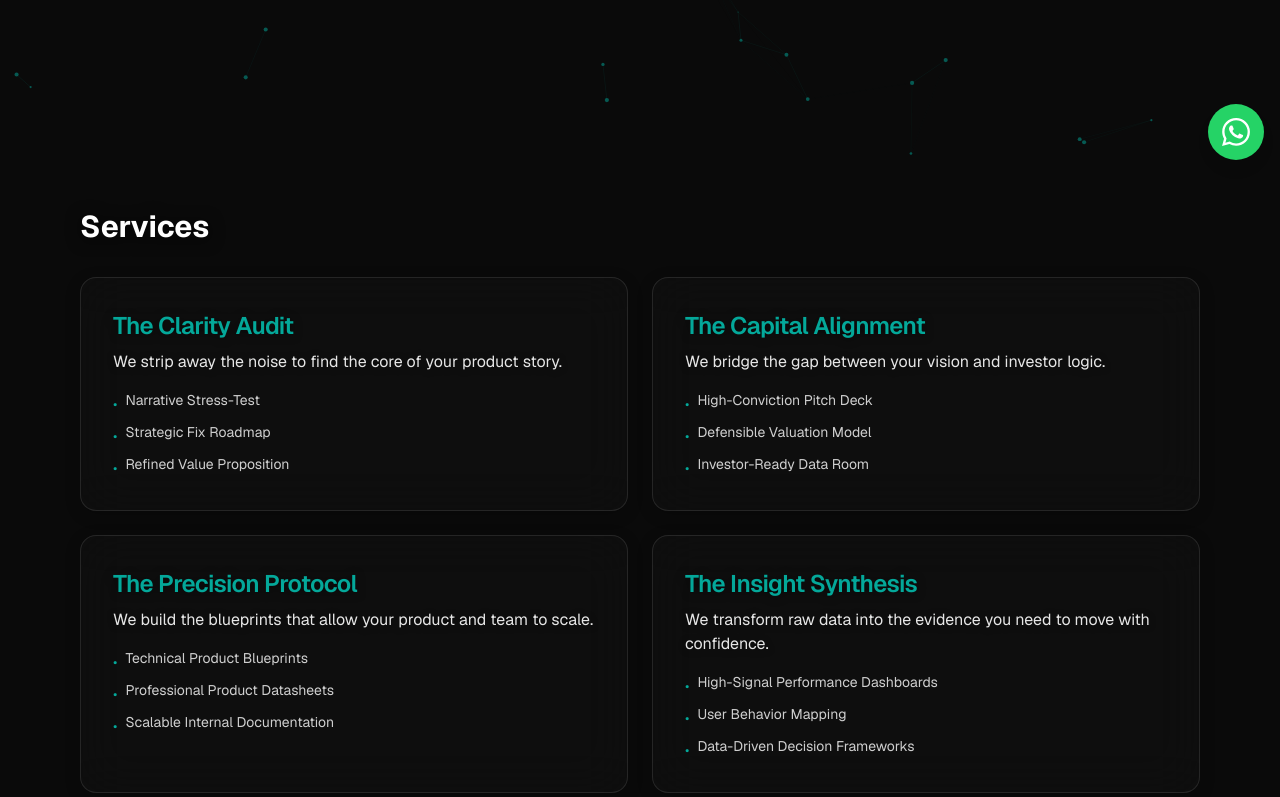
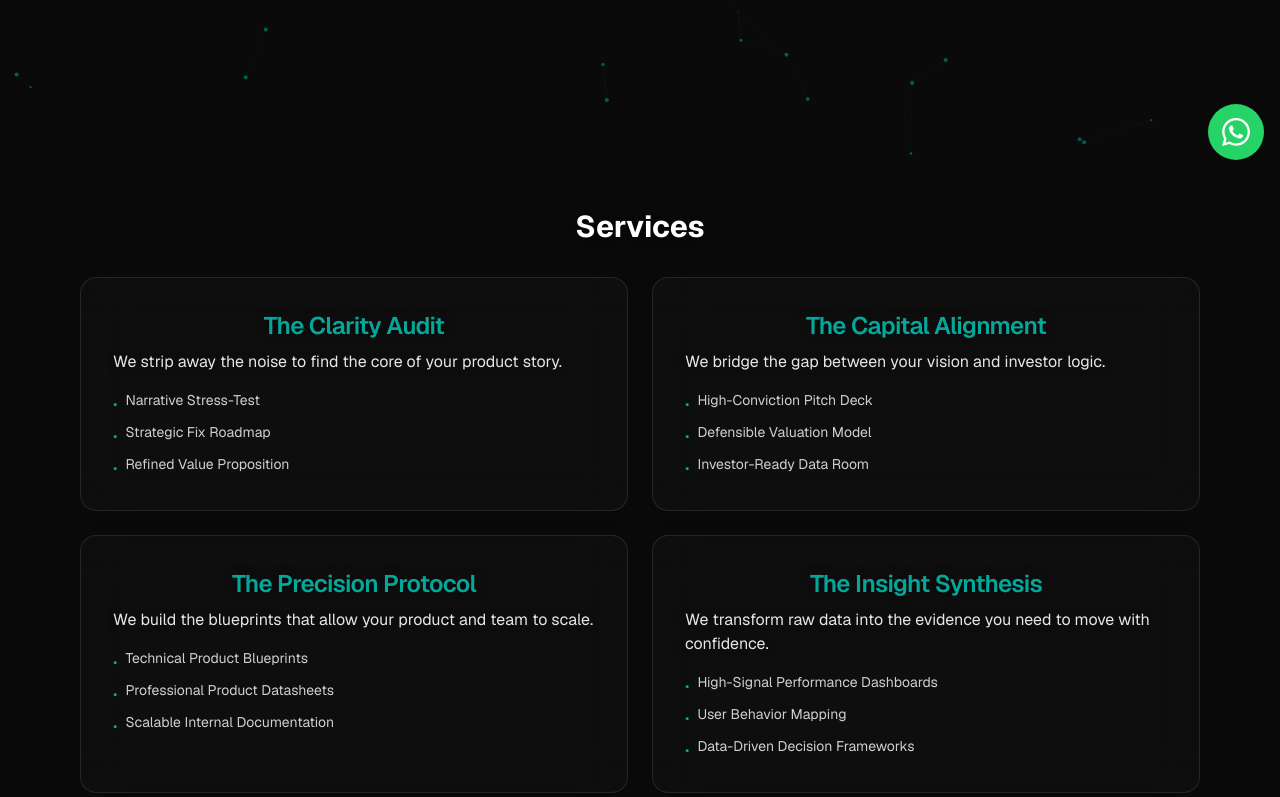
Before and after one commit to Drakhtar359/mozuk-site, a Next.js app in the folder apps/web/: page / in a window 1280 px wide. Shown: the part 624-1421 px from the top of the page. Built offline with nearby package versions, Linux system fonts and the light colour scheme.

Commit message:
Center Services heading and all service card titles

```diff
--- a/apps/web/src/app/page.tsx
+++ b/apps/web/src/app/page.tsx
@@ -38,7 +38,7 @@ export default function Home() {
         <div className="relative rounded-[2.5rem] overflow-hidden">
           {/* Content */}
           <div className="relative z-10 p-8 sm:p-12">
-            <h2 className="text-3xl font-bold mb-8 text-white drop-shadow-[0_2px_8px_rgba(0,0,0,0.8)]">Services</h2>
+            <h2 className="text-3xl font-bold mb-8 text-white drop-shadow-[0_2px_8px_rgba(0,0,0,0.8)] text-center">Services</h2>
 
             {/* 2x2 Grid */}
             <div className="grid grid-cols-1 md:grid-cols-2 gap-6">
@@ -47,7 +47,7 @@ export default function Home() {
                 <div className="group relative rounded-2xl overflow-hidden border border-white/10 bg-white/[0.02] backdrop-blur-xl p-6 sm:p-8 hover:bg-white/[0.05] hover:border-[var(--brand)]/30 transition-all duration-300 shadow-[0_4px_16px_rgba(0,0,0,0.2)] h-full flex flex-col">
                   <div className="absolute inset-0 bg-gradient-to-br from-[var(--brand)]/5 via-transparent to-transparent opacity-0 group-hover:opacity-100 transition-opacity duration-300 rounded-2xl pointer-events-none"></div>
                   <div className="relative z-10 flex-1 flex flex-col">
-                    <h3 className="text-xl sm:text-2xl font-semibold tracking-tight text-[var(--brand)] drop-shadow-[0_1px_4px_rgba(0,0,0,0.6)] mb-2">The Clarity Audit</h3>
+                    <h3 className="text-xl sm:text-2xl font-semibold tracking-tight text-[var(--brand)] drop-shadow-[0_1px_4px_rgba(0,0,0,0.6)] mb-2 text-center">The Clarity Audit</h3>
                     <p className="text-sm sm:text-base text-white/90 drop-shadow-[0_1px_3px_rgba(0,0,0,0.5)] mb-4">We strip away the noise to find the core of your product story.</p>
                     <ul className="space-y-2 text-sm text-white/80">
                       <li className="flex items-start gap-2">
@@ -72,7 +72,7 @@ export default function Home() {
                 <div className="group relative rounded-2xl overflow-hidden border border-white/10 bg-white/[0.02] backdrop-blur-xl p-6 sm:p-8 hover:bg-white/[0.05] hover:border-[var(--brand)]/30 transition-all duration-300 shadow-[0_4px_16px_rgba(0,0,0,0.2)] h-full flex flex-col">
                   <div className="absolute inset-0 bg-gradient-to-br from-[var(--brand)]/5 via-transparent to-transparent opacity-0 group-hover:opacity-100 transition-opacity duration-300 rounded-2xl pointer-events-none"></div>
                   <div className="relative z-10 flex-1 flex flex-col">
-                    <h3 className="text-xl sm:text-2xl font-semibold tracking-tight text-[var(--brand)] drop-shadow-[0_1px_4px_rgba(0,0,0,0.6)] mb-2">The Capital Alignment</h3>
+                    <h3 className="text-xl sm:text-2xl font-semibold tracking-tight text-[var(--brand)] drop-shadow-[0_1px_4px_rgba(0,0,0,0.6)] mb-2 text-center">The Capital Alignment</h3>
                     <p className="text-sm sm:text-base text-white/90 drop-shadow-[0_1px_3px_rgba(0,0,0,0.5)] mb-4">We bridge the gap between your vision and investor logic.</p>
                     <ul className="space-y-2 text-sm text-white/80">
                       <li className="flex items-start gap-2">
@@ -97,7 +97,7 @@ export default function Home() {
                 <div className="group relative rounded-2xl overflow-hidden border border-white/10 bg-white/[0.02] backdrop-blur-xl p-6 sm:p-8 hover:bg-white/[0.05] hover:border-[var(--brand)]/30 transition-all duration-300 shadow-[0_4px_16px_rgba(0,0,0,0.2)] h-full flex flex-col">
                   <div className="absolute inset-0 bg-gradient-to-br from-[var(--brand)]/5 via-transparent to-transparent opacity-0 group-hover:opacity-100 transition-opacity duration-300 rounded-2xl pointer-events-none"></div>
                   <div className="relative z-10 flex-1 flex flex-col">
-                    <h3 className="text-xl sm:text-2xl font-semibold tracking-tight text-[var(--brand)] drop-shadow-[0_1px_4px_rgba(0,0,0,0.6)] mb-2">The Precision Protocol</h3>
+                    <h3 className="text-xl sm:text-2xl font-semibold tracking-tight text-[var(--brand)] drop-shadow-[0_1px_4px_rgba(0,0,0,0.6)] mb-2 text-center">The Precision Protocol</h3>
                     <p className="text-sm sm:text-base text-white/90 drop-shadow-[0_1px_3px_rgba(0,0,0,0.5)] mb-4">We build the blueprints that allow your product and team to scale.</p>
                     <ul className="space-y-2 text-sm text-white/80">
                       <li className="flex items-start gap-2">
@@ -122,7 +122,7 @@ export default function Home() {
                 <div className="group relative rounded-2xl overflow-hidden border border-white/10 bg-white/[0.02] backdrop-blur-xl p-6 sm:p-8 hover:bg-white/[0.05] hover:border-[var(--brand)]/30 transition-all duration-300 shadow-[0_4px_16px_rgba(0,0,0,0.2)] h-full flex flex-col">
                   <div className="absolute inset-0 bg-gradient-to-br from-[var(--brand)]/5 via-transparent to-transparent opacity-0 group-hover:opacity-100 transition-opacity duration-300 rounded-2xl pointer-events-none"></div>
                   <div className="relative z-10 flex-1 flex flex-col">
-                    <h3 className="text-xl sm:text-2xl font-semibold tracking-tight text-[var(--brand)] drop-shadow-[0_1px_4px_rgba(0,0,0,0.6)] mb-2">The Insight Synthesis</h3>
+                    <h3 className="text-xl sm:text-2xl font-semibold tracking-tight text-[var(--brand)] drop-shadow-[0_1px_4px_rgba(0,0,0,0.6)] mb-2 text-center">The Insight Synthesis</h3>
                     <p className="text-sm sm:text-base text-white/90 drop-shadow-[0_1px_3px_rgba(0,0,0,0.5)] mb-4">We transform raw data into the evidence you need to move with confidence.</p>
                     <ul className="space-y-2 text-sm text-white/80">
                       <li className="flex items-start gap-2">
```
